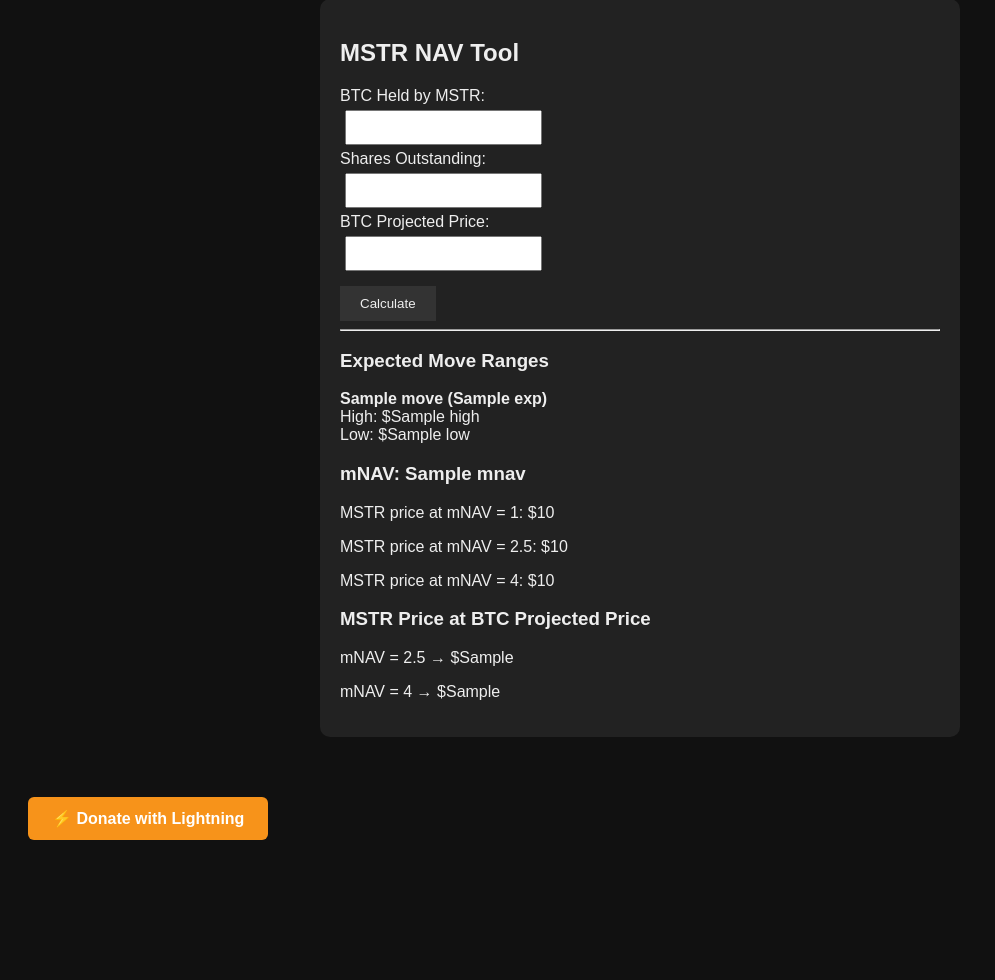
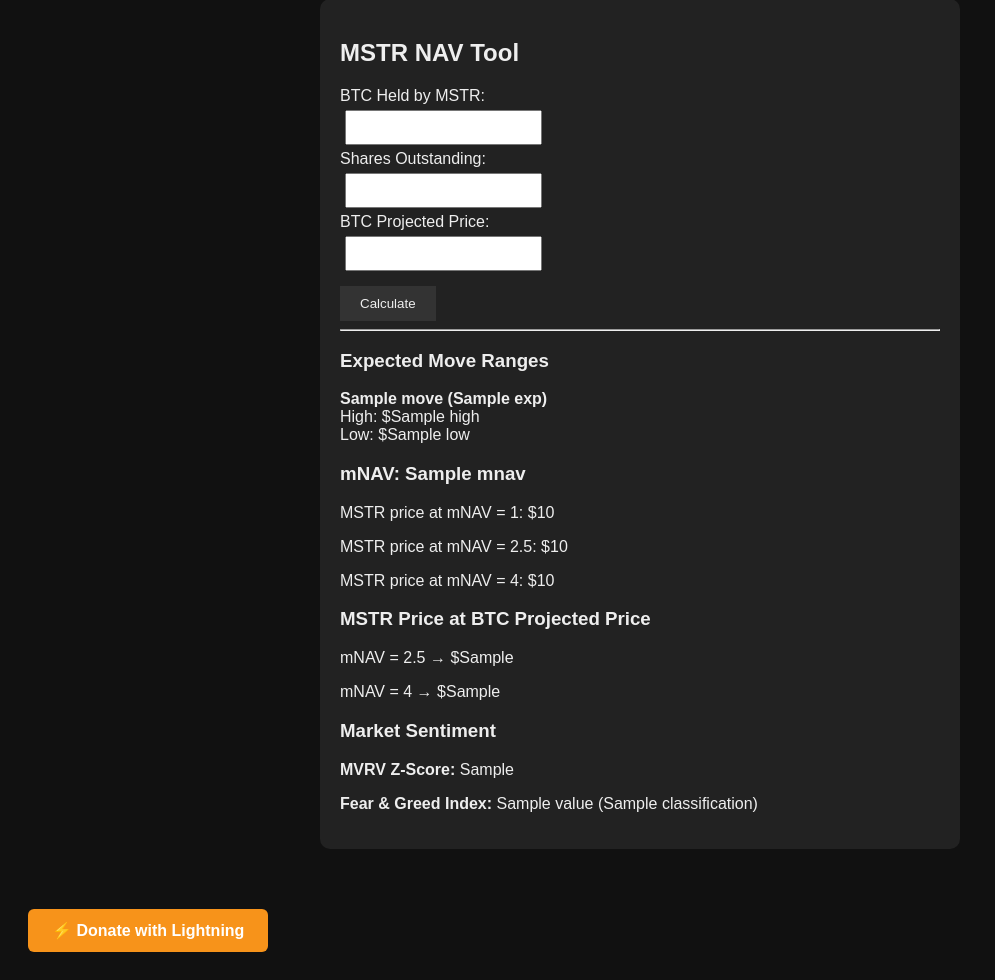
Before and after one commit to megbers84/mstr-range, a Flask app: template templates/index.html in a window 1280 px wide. Shown: the part 49-1029 px from the top of the page, without its empty margins (0-995 px from the left). Before the commit the page ends 889 px from the top, so only its background shows below. Run offline with Flask 3, Linux system fonts and the light colour scheme; the template is opened without the code that fills it: most values are stand-ins (such as "Sample title", 1, 10 or a date in 2020).

Commit message:
Update index.html

```diff
--- a/templates/index.html
+++ b/templates/index.html
@@ -1,4 +1,3 @@
-
 <!DOCTYPE html>
 <html lang="en">
 <head>
@@ -71,6 +70,10 @@
     <h3>MSTR Price at BTC Projected Price</h3>
     <p>mNAV = 2.5 → ${{ result.projected_25 }}</p>
     <p>mNAV = 4   → ${{ result.projected_4 }}</p>
+
+    <h3>Market Sentiment</h3>
+    <p><b>MVRV Z‑Score:</b> {{ result.mvrv_z }}</p>
+    <p><b>Fear & Greed Index:</b> {{ result.fear_greed.value }} ({{ result.fear_greed.classification }})</p>
     {% endif %}
   </div>
 
@@ -86,7 +89,5 @@
     ⚡ Donate with Lightning
 </a>
 
-
-
 </body>
 </html>
```
